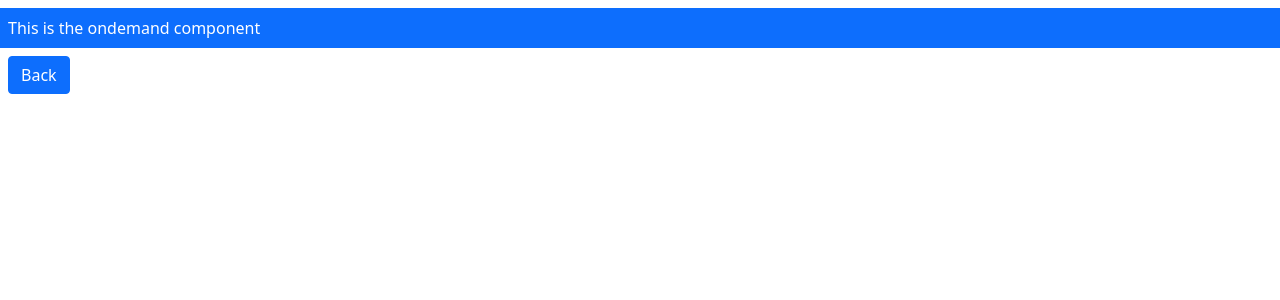
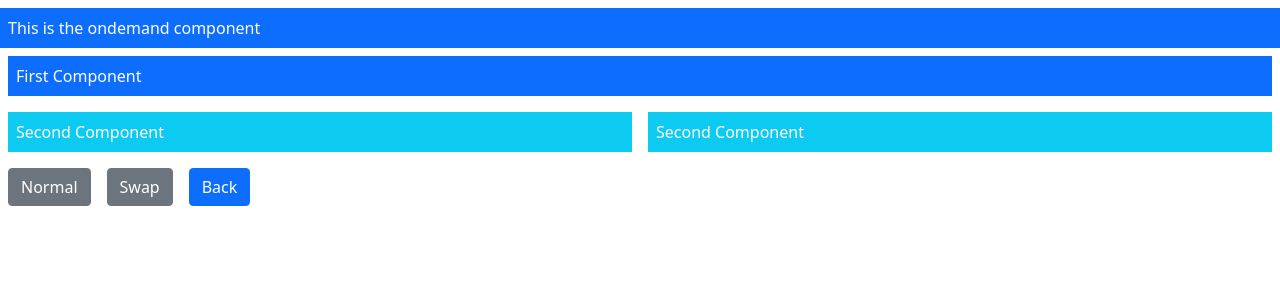
Before and after one commit to rafaelhfreitas/angular_advanced_features, an Angular app: page /ondemand in a window 1280 px wide. Both pictures are taken after a click on the button "Yes". Shown: the top 300 px of the page. Built offline with nearby package versions, Linux system fonts and the light colour scheme.

Commit message:
nagivating when using multiple outlets

```diff
--- /dev/null
+++ b/src/app/ondemand/first.component.ts
@@ -0,0 +1,8 @@
+import { Component } from "@angular/core";
+
+
+@Component({
+    selector: "first",
+    template: `<div class="bg-primary text-white p-2">First Component</div>`
+})
+export class FirstComponent { }
--- a/src/app/ondemand/ondemand.component.html
+++ b/src/app/ondemand/ondemand.component.html
@@ -1,2 +1,19 @@
 <div class="bg-primary text-white p-2">This is the ondemand component</div>
-<button class="btn btn-primary m-2" routerLink="/" >Back</button>
+<div class="container-fluid">
+    <div class="row">
+        <div class="col-12 p-2">
+            <router-outlet></router-outlet>
+        </div>
+    </div>
+    <div class="row">
+        <div class="col-6 p-2">
+            <router-outlet name="left"></router-outlet>
+        </div>
+        <div class="col-6 p-2">
+            <router-outlet name="right"></router-outlet>
+        </div>
+    </div>
+</div>
+<button class="btn btn-secondary m-2" routerLink="/ondemand">Normal</button>
+<button class="btn btn-secondary m-2" routerLink="/ondemand/swap">Swap</button>
+<button class="btn btn-primary m-2" routerLink="/">Back</button>
--- a/src/app/ondemand/ondemand.module.ts
+++ b/src/app/ondemand/ondemand.module.ts
@@ -2,15 +2,35 @@
 import { CommonModule } from "@angular/common";
 import { OndemandComponent } from "./ondemand.component";
 import { RouterModule } from "@angular/router";
-
-
+import { FirstComponent } from "./first.component";
+import { SecondComponent } from "./second.component";
 let routing = RouterModule.forChild([
-    { path: "", component: OndemandComponent}
-])
-
+    {
+        path: "",
+        component: OndemandComponent,
+        children: [
+            {
+                path: "",
+                children: [
+                    { outlet: "primary", path: "", component: FirstComponent, },
+                    { outlet: "left", path: "", component: SecondComponent, },
+                    { outlet: "right", path: "", component: SecondComponent, },
+                ]
+            },
+            {
+                path: "swap",
+                children: [
+                    { outlet: "primary", path: "", component: SecondComponent, },
+                    { outlet: "left", path: "", component: FirstComponent, },
+                    { outlet: "right", path: "", component: FirstComponent, },
+                ]
+            },
+        ]
+    },
+]);
 @NgModule({
     imports: [CommonModule, routing],
-    declarations: [OndemandComponent],
+    declarations: [OndemandComponent, FirstComponent, SecondComponent],
     exports: [OndemandComponent]
 })
 export class OndemandModule { }
--- /dev/null
+++ b/src/app/ondemand/second.component.ts
@@ -0,0 +1,8 @@
+import { Component } from "@angular/core";
+
+
+@Component({
+    selector: "second",
+    template: `<div class="bg-info text-white p-2">Second Component</div>`
+})
+export class SecondComponent { }
```
